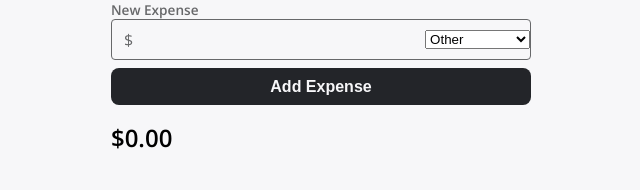
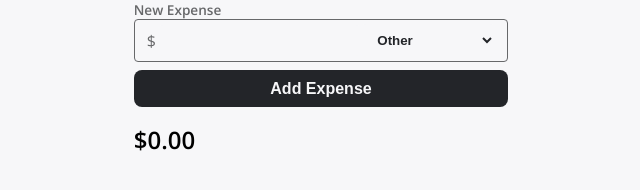
Before and after one commit to Jighdan/trckr, a website built with webpack: page static/index.html in a window 1280 px wide. Shown: the whole page, without its empty margins (319-959 px from the left). Built offline with nearby package versions, Linux system fonts and the light colour scheme.

Commit message:
:lipstick: Styling form category

```diff
--- a/src/components/ExpenseFormCategory.js
+++ b/src/components/ExpenseFormCategory.js
@@ -17,7 +17,6 @@ export default class ExpenseFormCategory extends Component {
 		// Setting up the option element attributes
 		element.setAttribute("required", "true");
 		element.setAttribute("value", id);
-		element.setAttribute("data-id", id);
 		element.innerText = name;
 
 		// Check if the option is the default one
--- a/src/style/_variables.scss
+++ b/src/style/_variables.scss
@@ -3,6 +3,7 @@
 $font-face: "Open Sans", sans-serif;
 
 $color-white: #f7f7f9;
+$color-white-light: #e8e8ed;
 $color-black: #232529;
 $color-gray-light: #7a808e;
 $color-gray: #9ca3ae;
--- a/src/style/components/_expenseForm.scss
+++ b/src/style/components/_expenseForm.scss
@@ -13,7 +13,7 @@
 
 	.input-box {
 		margin-bottom: 0.5rem;
-		padding-left: 0.75rem;
+		padding: 0.25rem 0.75rem;
 		display: flex;
 		align-items: center;
 		background-color: $color-white;
@@ -22,25 +22,34 @@
 		overflow: hidden;
 
 		.prefix {
+			margin-right: 0.15rem;
 			font-weight: 300;
 			color: $color-gray-dark;
 		}
 
-		input {
+		input,
+		select {
 			padding: 0.5rem 0.75rem;
-			flex-grow: 1;
-			font-size: 1.25rem;
 			font-weight: bold;
 			color: $color-black;
-			background-color: inherit;
 			border: none;
 			outline: none;
+			background-color: inherit;
+			border-radius: 5px;
+			cursor: pointer;
 
-			&:focus,
-			:active {
-				background-color: inherit;
+			&:active,
+			&:focus {
+				background-color: $color-white-light;
+				outline: none;
 				border: none;
+				border-width: none;
 			}
+		}
+
+		input {
+			flex-grow: 1;
+			color: $color-black;
 		}
 	}
 }
```
